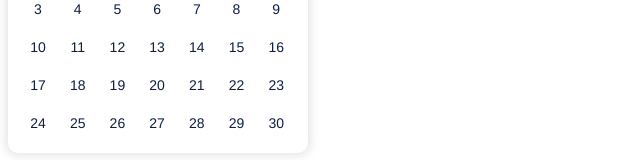
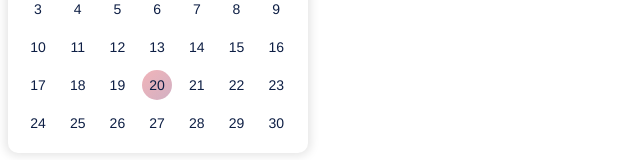
Before and after one commit to Miguelbpy/vue-single-date-picker, a Vue app: page / in a window 1280 px wide. Shown: the part 214-374 px from the top of the page, without its empty margins (0-640 px from the left). Built offline with nearby package versions, Linux system fonts and the light colour scheme.

Commit message:
Style today's date

```diff
--- a/src/components/CalendarDate.vue
+++ b/src/components/CalendarDate.vue
@@ -3,6 +3,7 @@
     <div
       v-show="date"
       class="date"
+      :class="{selected: selected}"
     >
       {{ date }}
     </div>
@@ -15,8 +16,12 @@ export default {
     date: {
       type: Number,
       default: () => 1
+    },
+    selected: {
+      type: Boolean,
+      default: false
     }
-  }
+  },
 }
 </script>
 
@@ -35,5 +40,10 @@ export default {
     border-radius: 50%;
     border: 2px solid pink;
   }
+
+  &.selected {
+    border-radius: 50%;
+    background-image: linear-gradient(to bottom right, #f1b4b9, #d2b0c3);
+  }
 }
 </style>
```
